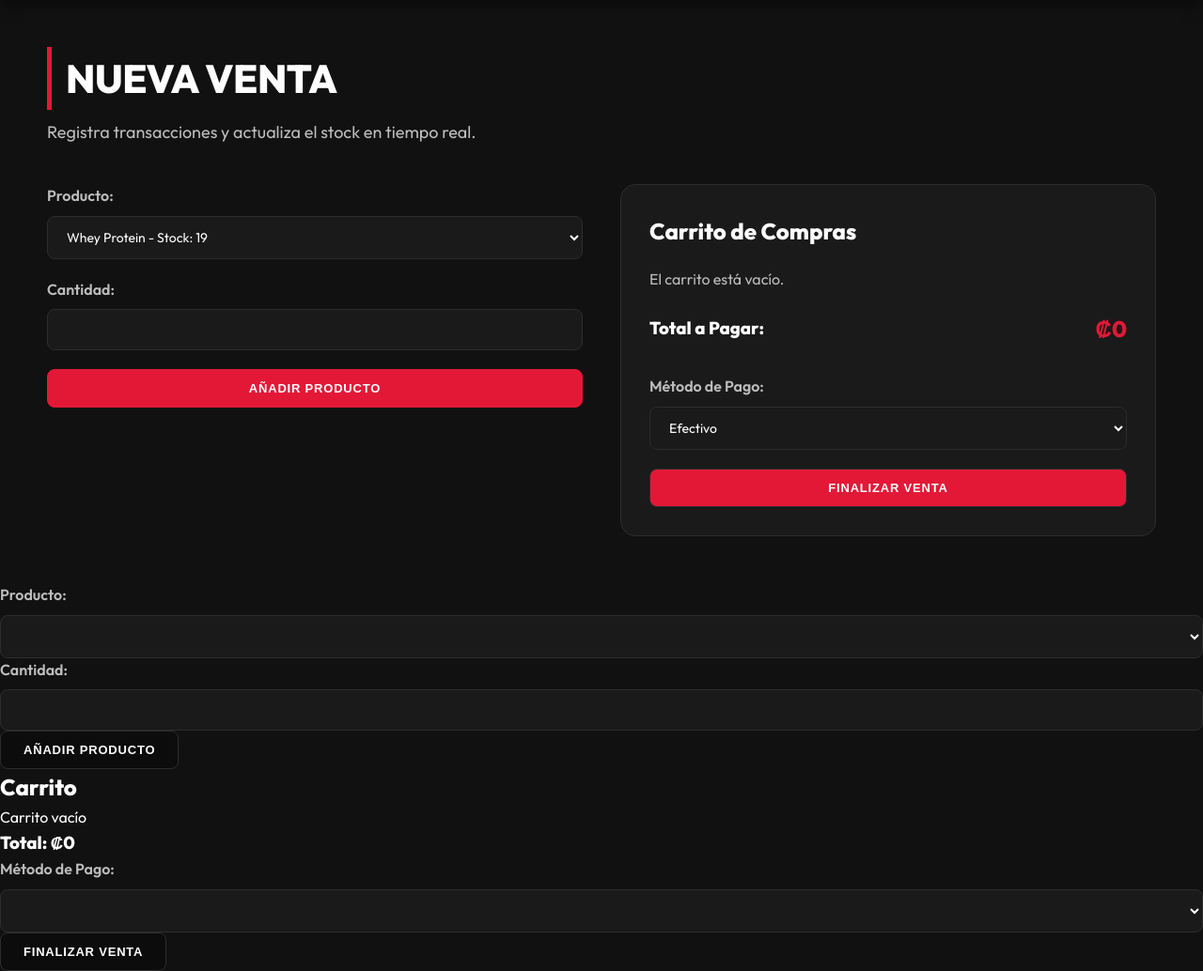
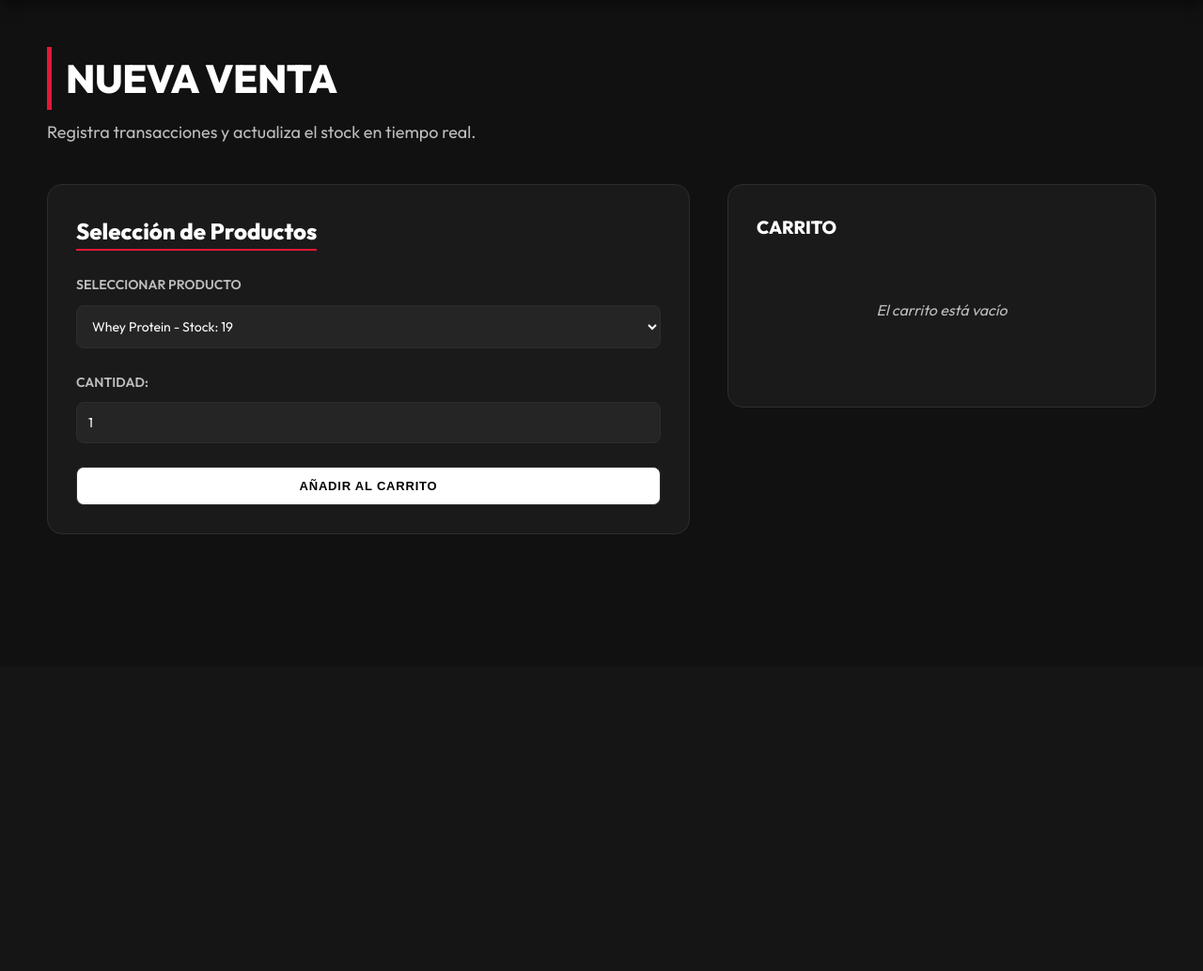
Before and after one commit to CarolZhouZheng/gnc-system, a PHP site: page /sales/sales.php in a window 1280 px wide. Shown: the part 90-1124 px from the top of the page at 94% size. After the commit the page ends 659 px from the top, so only its background shows below. Run offline with PHP 8.4, Linux system fonts and the light colour scheme; the visitor is signed in with stand-in values (Sample User, id 1); data comes from the database, SQL or seed files in the repository; lists and menus that the app fills with data are empty.

Commit message:
Cambios en sales visuales Alessandro

```diff
--- a/gnc-system/views/sales/sales.php
+++ b/gnc-system/views/sales/sales.php
@@ -4,11 +4,11 @@ session_start();
 
 $inactive = 300;
 
-if(isset($_SESSION['timeout'])) {
+if (isset($_SESSION['timeout'])) {
 
     $sessionLife = time() - $_SESSION['timeout'];
 
-    if($sessionLife > $inactive) {
+    if ($sessionLife > $inactive) {
 
         session_unset();
 
@@ -17,19 +17,16 @@ if(isset($_SESSION['timeout'])) {
         header("Location: ../login.php");
 
         exit();
-
     }
-
 }
 
 $_SESSION['timeout'] = time();
 
-if(!isset($_SESSION['user'])) {
+if (!isset($_SESSION['user'])) {
 
     header("Location: ../login.php");
 
     exit();
-
 }
 
 include_once '../../models/SaleModel.php';
@@ -40,10 +37,14 @@ $products = $saleModel->getProducts();
 
 $paymentMethods = $saleModel->getPaymentMethods();
 
-if(!isset($_SESSION['cart'])) {
+if (!isset($_SESSION['cart'])) {
 
     $_SESSION['cart'] = [];
+}
 
+$edit_item = null;
+if (isset($_SESSION['edit_index']) && isset($_SESSION['cart'][$_SESSION['edit_index']])) {
+    $edit_item = $_SESSION['cart'][$_SESSION['edit_index']];
 }
 
 ?>
@@ -51,36 +52,101 @@ if(!isset($_SESSION['cart'])) {
 <!DOCTYPE html>
 
 <html>
+
 <head>
     <title>Ventas</title>
+    <link rel="stylesheet" href="https://cdnjs.cloudflare.com/ajax/libs/font-awesome/6.0.0/css/all.min.css">
     <link rel="stylesheet" href="../../assets/css/style.css">
     <style>
         .sale-grid {
             display: grid;
-        grid-template-columns: 1fr 1fr;
+            grid-template-columns: 1.2fr 0.8fr;
             gap: 40px;
             margin-top: 20px;
         }
-    .cart-box {
+
+        .sale-card {
             background-color: var(--gnc-bg-card);
             padding: 30px;
             border-radius: 16px;
             border: 1px solid var(--gnc-border);
+            height: fit-content;
         }
+
         .item-row {
-        padding: 10px 0;
+            padding: 15px 0;
             border-bottom: 1px solid var(--gnc-border);
             display: flex;
             justify-content: space-between;
+            align-items: center;
         }
-    label {
+
+        .form-group {
+            margin-bottom: 25px;
+        }
+
+        .form-group label {
             display: block;
-        margin-bottom: 8px;
+            margin-bottom: 10px;
             color: var(--gnc-text-secondary);
             font-weight: 600;
+            font-size: 14px;
+            text-transform: uppercase;
+        }
+
+        select,
+        input[type="number"] {
+            width: 100%;
+            padding: 12px;
+            background: #252525;
+            border: 1px solid var(--gnc-border);
+            border-radius: 8px;
+            color: white;
+            font-family: inherit;
+        }
+
+        .btn-add {
+            background-color: #fff;
+            color: #000;
+            font-weight: 700;
+            transition: all 0.3s;
+        }
+
+        .btn-add:hover {
+            background-color: var(--gnc-red);
+            color: #fff;
+        }
+
+        .total-section {
+            margin-top: 20px;
+            padding-top: 20px;
+            border-top: 2px dashed var(--gnc-border);
+        }
+
+        .empty-cart {
+            text-align: center;
+            padding: 40px 0;
+            color: var(--gnc-text-secondary);
+            font-style: italic;
+        }
+
+        .item-actions a {
+            color: var(--gnc-text-secondary);
+            margin-left: 10px;
+            font-size: 14px;
+            transition: 0.2s;
+        }
+
+        .item-actions a.edit-link:hover {
+            color: #3498db;
+        }
+
+        .item-actions a.delete-link:hover {
+            color: var(--gnc-red);
         }
     </style>
 </head>
+
 <body>
     <div class="navbar">
         <a href="../home.php" class="logo">
@@ -95,44 +161,92 @@ if(!isset($_SESSION['cart'])) {
         <h1 class="title">Nueva Venta</h1>
         <p class="subtitle">Registra transacciones y actualiza el stock en tiempo real.</p>
 
+        <?php if (isset($_SESSION['error'])): ?>
+            <div style="background: rgba(227, 24, 55, 0.15); border: 1px solid var(--gnc-red); color: white; padding: 15px; border-radius: 8px; margin-bottom: 25px; display: flex; align-items: center; gap: 10px;">
+                <i class="fas fa-exclamation-triangle" style="color: var(--gnc-red);"></i> <?php echo $_SESSION['error'];
+                                                                                            unset($_SESSION['error']); ?>
+            </div>
+        <?php endif; ?>
+        <?php if (isset($_SESSION['success'])): ?>
+            <div style="background: rgba(46, 204, 113, 0.15); border: 1px solid #2ecc71; color: white; padding: 15px; border-radius: 8px; margin-bottom: 25px; display: flex; align-items: center; gap: 10px;">
+                <i class="fas fa-check-circle" style="color: #2ecc71;"></i> <?php echo $_SESSION['success'];
+                                                                            unset($_SESSION['success']); ?>
+            </div>
+        <?php endif; ?>
+
         <div class="sale-grid">
-            <div>
+            <!-- Selección de Productos -->
+            <div class="sale-card">
+                <h2 style="margin-bottom: 25px; border-bottom: 2px solid var(--gnc-red); display: inline-block;">
+                    <?php echo $edit_item ? 'Actualizar Producto' : 'Selección de Productos'; ?>
+                </h2>
                 <form action="../../controllers/SaleController.php" method="POST">
-                    <div style="margin-bottom: 20px;">
-                        <label>Producto:</label>
+                    <?php if ($edit_item): ?>
+                        <input type="hidden" name="edit_index" value="<?php echo $_SESSION['edit_index']; ?>">
+                    <?php endif; ?>
+
+                    <div class="form-group">
+                        <label>Seleccionar Producto</label>
                         <select name="product_id">
-                            <?php while($row = mysqli_fetch_assoc($products)) { ?>
-                            <option value="<?php echo $row['id']; ?>">
-                                <?php echo $row['name']; ?> - Stock: <?php echo $row['stock']; ?>
+                            <?php while ($row = mysqli_fetch_assoc($products)) { ?>
+                                <option value="<?php echo $row['id']; ?>" <?php echo ($edit_item && $edit_item['product_id'] == $row['id']) ? 'selected' : ''; ?>>
+                                    <?php echo htmlspecialchars($row['name']); ?> - Stock: <?php echo $row['stock']; ?>
                                 </option>
                             <?php } ?>
                         </select>
                     </div>
 
-                    <div style="margin-bottom: 20px;">
+                    <div class="form-group">
                         <label>Cantidad:</label>
-                        <input type="number" name="quantity" required>
+                        <input type="number" name="quantity" min="1" value="<?php echo $edit_item ? $edit_item['quantity'] : '1'; ?>" required>
                     </div>
 
-                    <button type="submit" name="add_to_cart" class="btn add-btn" style="width: 100%;">
-                        Añadir Producto
+                    <?php if ($edit_item): ?>
+                        <button type="submit" name="update_item" class="btn btn-add" style="width: 100%; margin-bottom: 10px; background-color: #3498db; color: white;">
+                            GUARDAR CAMBIOS
                         </button>
+                        <a href="../../controllers/SaleController.php?action=cancel_edit" class="btn" style="width: 100%; display: block; text-align: center; border: 1px solid var(--gnc-border); color: var(--gnc-text-secondary);">
+                            CANCELAR EDICIÓN
+                        </a>
+                    <?php else: ?>
+                        <button type="submit" name="add_to_cart" class="btn btn-add" style="width: 100%;">
+                            AÑADIR AL CARRITO
+                        </button>
+                    <?php endif; ?>
                 </form>
             </div>
 
-            <div class="cart-box">
-                <h2>Carrito de Compras</h2>
+            <!-- Resumen de Carrito -->
+            <div class="sale-card">
+                <div style="display: flex; justify-content: space-between; align-items: center; margin-bottom: 20px;">
+                    <h2 style="margin: 0; font-size: 1.2rem; text-transform: uppercase;">Carrito</h2>
+                    <?php if (!empty($_SESSION['cart'])): ?>
+                        <a href="../../controllers/SaleController.php?action=empty" class="btn" style="padding: 5px 12px; font-size: 11px; border: 1px solid var(--gnc-red); color: var(--gnc-red); font-weight: 700;">
+                            <i class="fas fa-trash-alt"></i> CANCELAR VENTA
+                        </a>
+                    <?php endif; ?>
+                </div>
+
                 <div style="margin: 20px 0;">
                     <?php
                     $total = 0;
-                    if(empty($_SESSION['cart'])) {
-                        echo "<p style='color: var(--gnc-text-secondary);'>El carrito está vacío.</p>";
+                    if (empty($_SESSION['cart'])) {
+                        echo "<div class='empty-cart'>El carrito está vacío</div>";
                     } else {
-                        foreach($_SESSION['cart'] as $item) {
+                        foreach ($_SESSION['cart'] as $index => $item) {
                             echo "
                             <div class='item-row'>
-                                <span>{$item['product_name']} (x{$item['quantity']})</span>
-                                <span style='color: var(--gnc-red); font-weight: bold;'>₡{$item['subtotal']}</span>
+                                <div>
+                                    <div style='font-weight: 600;'>" . htmlspecialchars($item['product_name']) . "</div>
+                                    <div style='font-size: 13px; color: var(--gnc-text-secondary);'>Cantidad: {$item['quantity']}</div>
+                                </div>
+                                <div style='display: flex; align-items: center; gap: 15px;'>
+                                    <div style='color: var(--gnc-red); font-weight: 800;'>₡" . number_format($item['subtotal'], 2) . "</div>
+                                    <div class='item-actions'>
+                                        <a href='../../controllers/SaleController.php?action=edit&index=$index' class='edit-link' title='Editar'><i class='fas fa-pencil-alt'></i></a>
+                                        <a href='../../controllers/SaleController.php?action=remove&index=$index' class='delete-link' title='Eliminar'><i class='fas fa-times'></i></a>
+                                    </div>
+                                </div>
                             </div>";
                             $total += $item['subtotal'];
                         }
@@ -140,163 +254,31 @@ if(!isset($_SESSION['cart'])) {
                     ?>
                 </div>
 
-                <div style="display: flex; justify-content: space-between; align-items: center; margin-bottom: 30px;">
-                    <h3>Total a Pagar:</h3>
-                    <h2 style="color: var(--gnc-red);">₡<?php echo $total; ?></h2>
+                <?php if (!empty($_SESSION['cart'])) { ?>
+                    <div class="total-section">
+                        <div style="display: flex; justify-content: space-between; align-items: center; margin-bottom: 25px;">
+                            <span style="font-weight: 600; text-transform: uppercase;">Total a Pagar:</span>
+                            <span style="color: var(--gnc-red); font-size: 28px; font-weight: 800;">₡<?php echo number_format($total, 2); ?></span>
                         </div>
 
                         <form action="../../controllers/SaleController.php" method="POST">
+                            <div class="form-group">
                                 <label>Método de Pago:</label>
-                    <select name="payment_method_id" style="margin-bottom: 20px;">
-                        <?php while($method = mysqli_fetch_assoc($paymentMethods)) { ?>
+                                <select name="payment_method_id">
+                                    <?php while ($method = mysqli_fetch_assoc($paymentMethods)) { ?>
                                         <option value="<?php echo $method['id']; ?>"><?php echo $method['name']; ?></option>
                                     <?php } ?>
                                 </select>
-                    <button type="submit" name="finish_sale" class="btn" style="width: 100%; background: var(--gnc-red);">
-                        Finalizar Venta
+                            </div>
+                            <button type="submit" name="finish_sale" class="btn" style="width: 100%; background: var(--gnc-red); padding: 15px;">
+                                FINALIZAR VENTA
                             </button>
                         </form>
+                    </div>
+                <?php } ?>
             </div>
         </div>
     </div>
 </body>
-</html>
-
-<label>Producto:</label>
-
-<select name="product_id">
-
-    <?php while($row = mysqli_fetch_assoc($products)) { ?>
-
-    <option value="<?php echo $row['id']; ?>">
-
-        <?php
-
-        echo $row['name'];
-
-        ?>
-
-        -
-
-        Stock:
-
-        <?php
-
-        echo $row['stock'];
-
-        ?>
-
-    </option>
-
-    <?php } ?>
-
-</select>
-
-<label>Cantidad:</label>
-
-<input
-type="number"
-name="quantity">
-
-<button
-type="submit"
-name="add_to_cart"
->
-
-    Añadir Producto
-
-</button>
-
-
-</form>
-
-<div class="cart">
-
-<h2>Carrito</h2>
-
-<?php
-
-$total = 0;
-
-if(empty($_SESSION['cart'])) {
-
-    echo "Carrito vacío";
-
-} else {
-
-    foreach($_SESSION['cart'] as $item) {
-
-        echo "
-
-        <p>
-
-        {$item['product_name']}
-
-        |
-
-        Cantidad:
-        {$item['quantity']}
-
-        |
-
-        Subtotal:
-        ₡{$item['subtotal']}
-
-        </p>
-
-        ";
-
-        $total += $item['subtotal'];
-
-    }
-
-}
-
-?>
-
-<h3>
-
-Total:
-₡<?php echo $total; ?>
-
-</h3>
-
-<form
-action="../../controllers/SaleController.php"
-method="POST"
->
-
-
-<label>Método de Pago:</label>
-
-<select name="payment_method_id">
-
-    <?php while($method = mysqli_fetch_assoc($paymentMethods)) { ?>
-
-    <option value="<?php echo $method['id']; ?>">
-
-        <?php echo $method['name']; ?>
-
-    </option>
-
-    <?php } ?>
-
-</select>
-
-<button
-type="submit"
-name="finish_sale"
->
-
-    Finalizar Venta
-
-</button>
-
-
-</form>
-
-</div>
-
-</body>
 
 </html>
```
Also changed, not shown: gnc-system/controllers/SaleController.php (+52 -92 lines), gnc-system/assets/images/GNCSelectVitaminaCde50mg_30Tabletas.webp (added). Lines whose indentation alone changed are shown as unchanged.
